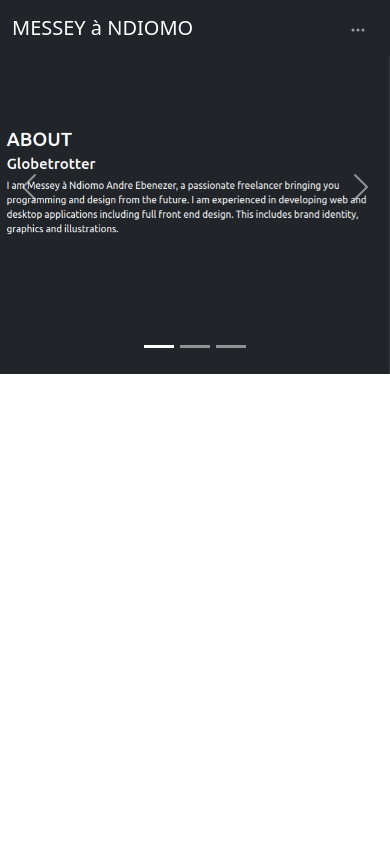
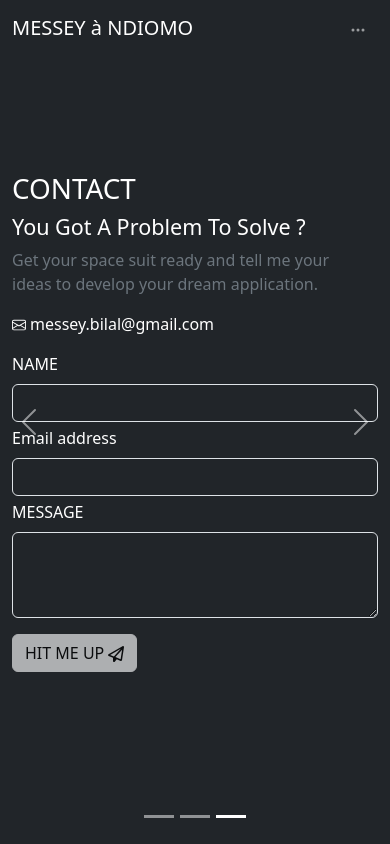
Before and after one commit to messeyandiomo/myportfolio, a React (Create React App) app: page / in a window 390 px wide. Built offline with nearby package versions, Linux system fonts and the light colour scheme.

Commit message:
twenty-third deployment commit

```diff
--- a/package.json
+++ b/package.json
@@ -2,7 +2,7 @@
   "name": "myportfolio",
   "version": "0.1.0",
   "private": true,
-  "homepage": "https://messeyandiomo.github.io/",
+  "homepage": "https://messeyandiomo.github.io/myportfolio",
   "dependencies": {
     "@fortawesome/fontawesome-svg-core": "^6.4.2",
     "@fortawesome/free-brands-svg-icons": "^6.4.2",
--- a/src/pages/Home.js
+++ b/src/pages/Home.js
@@ -7,45 +7,9 @@ const Home = () => {
   return (
     <main className="vh-100 mt-md-0">
       <Carousel>
-        <Carousel.Item interval={2000}>
-          <img
-            src={
-              window.innerWidth < 769
-                ? require("../imgs/slide-sm-2.png")
-                : require("../imgs/slide-2.png")
-            }
-            className="img-fluid"
-            alt=""
-            width="100%"
-            height="auto"
-          />
-        </Carousel.Item>
-        <Carousel.Item interval={2000}>
-          <img
-            src={
-              window.innerWidth < 769
-                ? require("../imgs/slide-sm-3.png")
-                : require("../imgs/slide-3.png")
-            }
-            className="img-fluid"
-            alt=""
-            width="100%"
-            height="auto"
-          />
-        </Carousel.Item>
-        <Carousel.Item interval={2000}>
-          <img
-            src={
-              window.innerWidth < 769
-                ? require("../imgs/slide-sm-4.png")
-                : require("../imgs/slide-4.png")
-            }
-            className="img-fluid"
-            alt=""
-            width="100%"
-            height="auto"
-          />
-        </Carousel.Item>
+        <Carousel.Item interval={2000}>{<About />}</Carousel.Item>
+        <Carousel.Item interval={2000}>{<Work />}</Carousel.Item>
+        <Carousel.Item interval={2000}>{<Contact />}</Carousel.Item>
       </Carousel>
     </main>
   );
```
